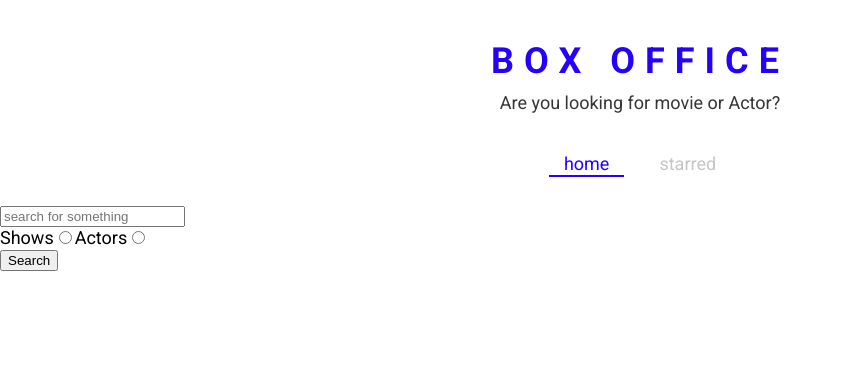
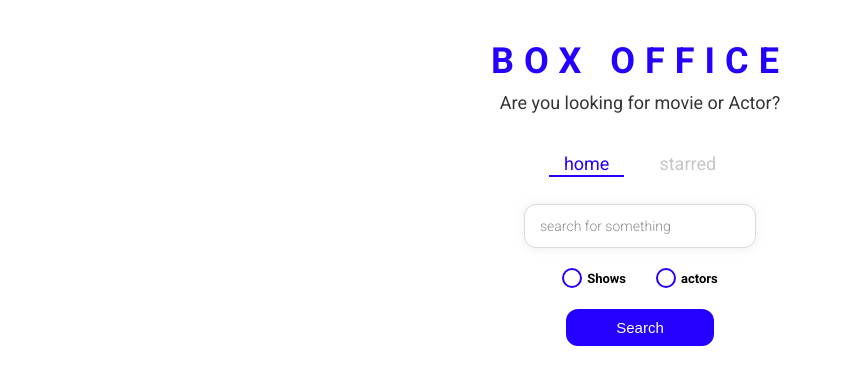
Before and after one commit to tejs910/box-office, a React (Create React App) app: page / in a window 1280 px wide. Shown: the top 384 px of the page, without its empty margins (0-843 px from the left). Built offline with nearby package versions, Linux system fonts and the light colour scheme.

Commit message:
styled the entire app and finished

```diff
--- /dev/null
+++ b/src/components/CustomRadio.js
@@ -0,0 +1,64 @@
+import React from "react";
+import styled from "styled-components";
+const RadioWrapper = styled.label`
+  display: block;
+  position: relative;
+  padding-left: 25px;
+  cursor: pointer;
+  font-size: 13px;
+  user-select: none;
+  font-weight: 700;
+  line-height: 1.65;
+
+  input {
+    position: absolute;
+    opacity: 0;
+    cursor: pointer;
+  }
+
+  span {
+    position: absolute;
+    top: 0;
+    left: 0;
+    height: 16px;
+    width: 16px;
+    background-color: #fff;
+    border: 2px solid ${({ theme }) => theme.mainColors.blue};
+    border-radius: 50%;
+  }
+
+  input:checked ~ span {
+    background-color: #fff;
+    border: 2px solid ${({ theme }) => theme.mainColors.blue};
+  }
+
+  span:after {
+    content: "";
+    position: absolute;
+    display: none;
+  }
+
+  input:checked ~ span:after {
+    display: block;
+  }
+
+  span:after {
+    top: 4px;
+    left: 4px;
+    width: 8px;
+    height: 8px;
+    border-radius: 50%;
+    background: ${({ theme }) => theme.mainColors.blue};
+  }
+`;
+function CustomRadio({ label, ...restProps }) {
+  return (
+    <RadioWrapper htmlFor={restProps.id}>
+      {label}
+      <input {...restProps} type="radio" />
+      <span />
+    </RadioWrapper>
+  );
+}
+
+export default CustomRadio;
--- a/src/pages/Home.js
+++ b/src/pages/Home.js
@@ -1,9 +1,15 @@
 import React, { useState } from "react";
 import ActorGrid from "../components/actor/ActorGrid";
+import CustomRadio from "../components/CustomRadio";
 import MainPageLayout from "../components/MainPageLayout";
 import ShowGrid from "../components/show/ShowGrid";
 import { apiGET } from "../misc/config";
 import { useLastQuery } from "../misc/custom-hooks";
+import {
+  RadioInputsWrapper,
+  SearchButtonWrapper,
+  SearchInput,
+} from "./Home.styled";
 function Home() {
   const [input, setInput] = useLastQuery();
   const [results, setResults] = useState(null);
@@ -40,38 +46,38 @@ function Home() {
   };
   return (
     <MainPageLayout>
-      <input
+      <SearchInput
         onKeyDown={onKeyDown}
         onChange={onInputChange}
         placeholder="search for something"
         type="text"
         value={input}
       />
+      <RadioInputsWrapper>
         <div>
-        <label htmlFor="shows-search">
-          Shows
-          <input
+          <CustomRadio
+            label="Shows"
             id="shows-search"
             name="typeSearch"
-            type="radio"
             value="shows"
             onChange={onRadioChange}
           />
-          <label htmlFor="actors-search">
-            Actors
-            <input
+        </div>
+        <div>
+          <CustomRadio
+            label="actors"
             id="actors-search"
             name="typeSearch"
-              type="radio"
             value="people"
             onChange={onRadioChange}
           />
-          </label>
-        </label>
         </div>
+      </RadioInputsWrapper>
+      <SearchButtonWrapper>
         <button type="button" onClick={onSearch}>
           Search
         </button>
+      </SearchButtonWrapper>
       {renderResult()}
     </MainPageLayout>
   );
--- /dev/null
+++ b/src/pages/Home.styled.js
@@ -0,0 +1,48 @@
+import styled from "styled-components";
+export const SearchInput = styled.input`
+  display: block;
+  font-family: "Roboto", sans-serif;
+  width: 200px;
+  margin: auto;
+  outline: none;
+  padding: 13px 15px;
+  border: 1px solid #dbdbdb;
+  box-shadow: 0px 0px 10px 0px rgba(219, 219, 219, 0.5);
+  font-size: 14px;
+  border-radius: 12px;
+  color: #8d8d8d;
+
+  &::placeholder {
+    font-weight: 300;
+    color: #8d8d8d;
+  }
+`;
+
+export const RadioInputsWrapper = styled.div`
+  display: flex;
+  justify-content: center;
+  margin: 20px 0;
+
+  div {
+    margin: 0 15px;
+  }
+`;
+
+export const SearchButtonWrapper = styled.div`
+  text-align: center;
+  margin-bottom: 35px;
+
+  button {
+    color: #fff;
+    background-color: ${({ theme }) => theme.mainColors.blue};
+    margin: auto;
+    padding: 10px 50px;
+    font-size: 15px;
+    border: none;
+    outline: none;
+    border-radius: 12px;
+    &:hover {
+      cursor: pointer;
+    }
+  }
+`;
```
Lines whose indentation alone changed are shown as unchanged.
